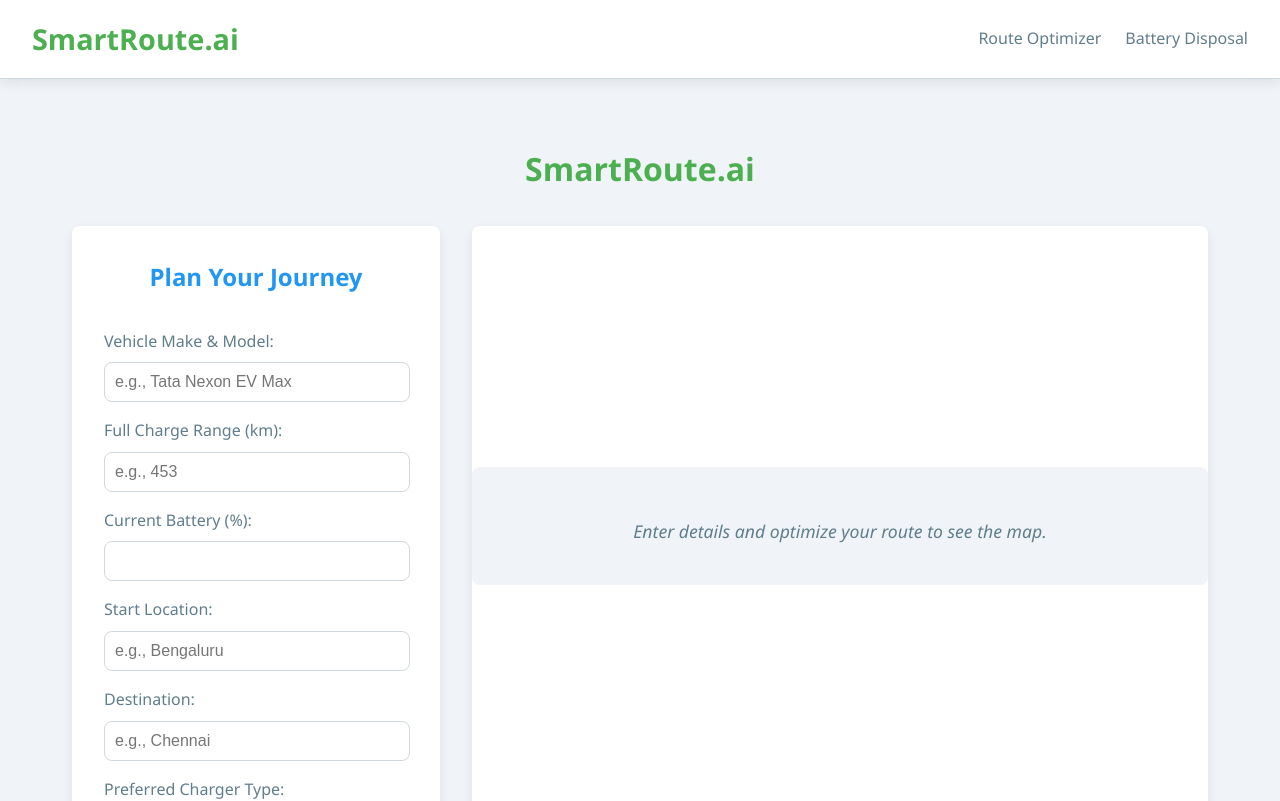
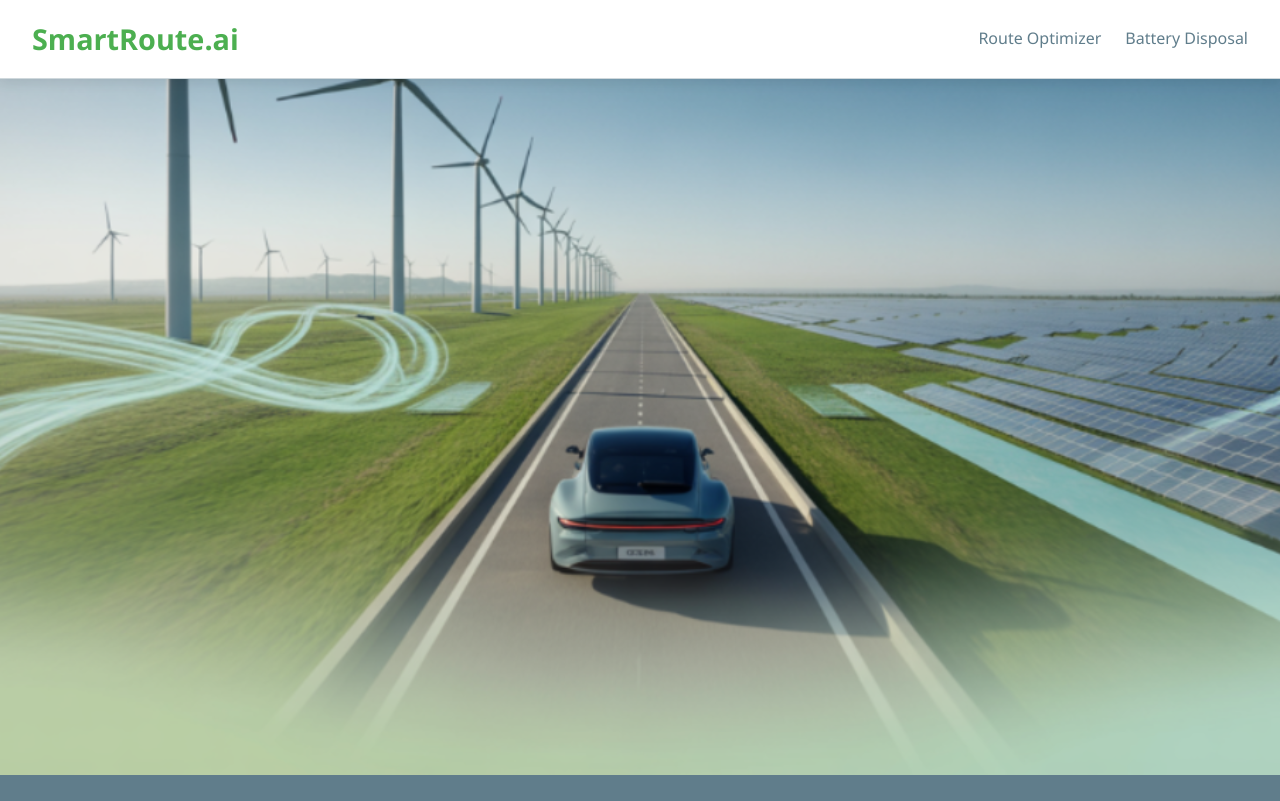
Before and after one commit to aprameya-rao/SmartRoute.ai, a React (Vite) app in the folder Frontend/: page / in a window 1280 px wide. Shown: the top 801 px of the page. Built offline with nearby package versions, Linux system fonts and the light colour scheme.

Commit message:
Frontend Done

```diff
--- a/Frontend/src/App.jsx
+++ b/Frontend/src/App.jsx
@@ -5,6 +5,7 @@ import Footer from './components/Footer.jsx';
 import RouteOptimizerPage from './pages/RouteOptimizerPage.jsx';
 import BatteryDisposalPage from './pages/BatteryDisposalPage.jsx';
 import './App.css';
+import HomePage from './pages/HomePage.jsx';
 
 function App() {
   return (
@@ -14,7 +15,8 @@ function App() {
 
         <main className="main-content">
           <Routes>
-            <Route path="/" element={<RouteOptimizerPage />} />
+            <Route path="/" element={<HomePage />} />
+            <Route path="/route-optimizer" element={<RouteOptimizerPage />} />
             <Route path="/battery-disposal" element={<BatteryDisposalPage />} />
           </Routes>
         </main>
--- a/Frontend/src/components/Header.jsx
+++ b/Frontend/src/components/Header.jsx
@@ -10,7 +10,7 @@ function Header() {
       </div>
       <nav className="nav-links">
         <ul>
-          <li><Link to="/">Route Optimizer</Link></li>
+          <li><Link to="/route-optimizer">Route Optimizer</Link></li>
           <li><Link to="/battery-disposal">Battery Disposal</Link></li>
         </ul>
       </nav>
--- a/Frontend/src/index.css
+++ b/Frontend/src/index.css
@@ -5,7 +5,7 @@
   --color-accent-light-blue: #90CAF9;
 
   --color-white: #FFFFFF;
-   --color-light-gray: #F0F4F8; /* this is the main background color specifier */
+   /* --color-light-gray: #F0F4F8; this is the main background color specifier */
   --color-medium-gray: #CFD8DC;
   --color-dark-gray: #607D8B;
   --color-text-dark: #333333;
@@ -26,7 +26,11 @@ body {
   font-family: 'Segoe UI', 'Roboto', 'Oxygen',
     'Ubuntu', 'Cantarell', 'Fira Sans', 'Droid Sans', 'Helvetica Neue',
     sans-serif;
-  /* background-image: url(); add the background image here */
+  background-image: url("Background.png");
+  background-repeat: no-repeat;
+  background-size: cover;
+  background-position: center center;
+  background-attachment: fixed;
   -webkit-font-smoothing: antialiased;
   -moz-osx-font-smoothing: grayscale;
   background-color: var(--color-light-gray);
--- a/Frontend/src/pages/BatteryDisposalPage.css
+++ b/Frontend/src/pages/BatteryDisposalPage.css
@@ -1,6 +1,6 @@
 .battery-disposal-page {
   padding: var(--spacing-xl) 0;
-  background-color: var(--color-black);
+  background-color: var(--color-white);
   border-radius: var(--border-radius);
   box-shadow: var(--box-shadow-light);
   padding: var(--spacing-xl);
--- /dev/null
+++ b/Frontend/src/pages/HomePage.css
@@ -0,0 +1,10 @@
+.home-page-container {
+  min-height: 70vh;
+  display: flex;
+  flex-direction: column;
+  align-items: center;
+  justify-content: center;
+  text-align: center;
+  background-color: transparent;
+  padding: 20px;
+}
--- /dev/null
+++ b/Frontend/src/pages/HomePage.jsx
@@ -0,0 +1,10 @@
+import React from 'react';
+import './HomePage.css';
+
+function HomePage() {
+  return (
+    <div className="home-page-container"></div>
+  );
+}
+
+export default HomePage;
--- a/Frontend/src/pages/RouteOptimizerPage.css
+++ b/Frontend/src/pages/RouteOptimizerPage.css
@@ -2,6 +2,10 @@
 
 .route-optimizer-page {
   padding: var(--spacing-xl) 0;
+  background-color: var(--color-white);
+  border-radius: var(--border-radius);
+  box-shadow: var(--box-shadow-light);
+  padding: var(--spacing-xl);
 }
 
 .route-optimizer-page h1 {
```
Also changed, not shown: Frontend/src/Background.png (added).
